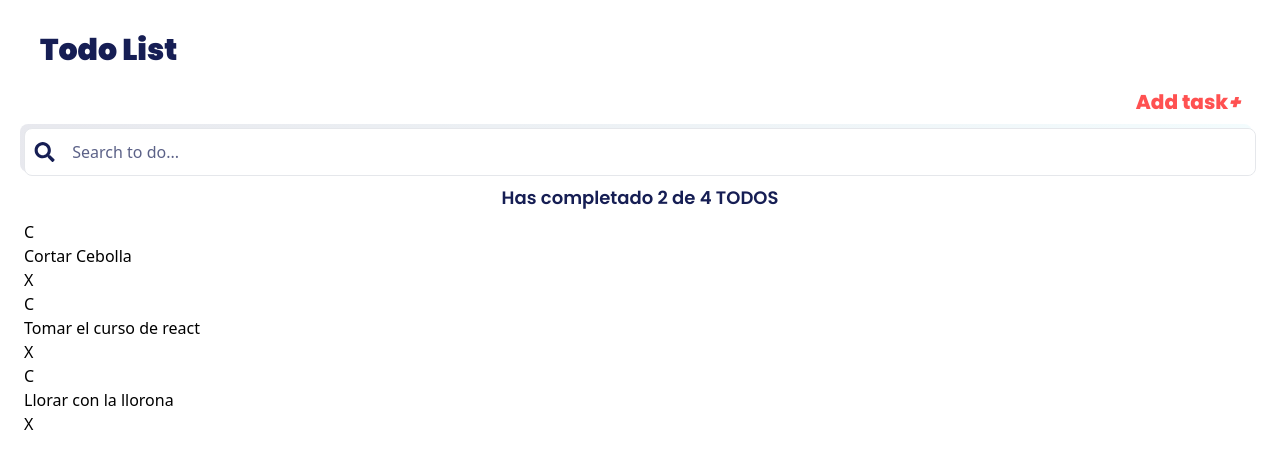
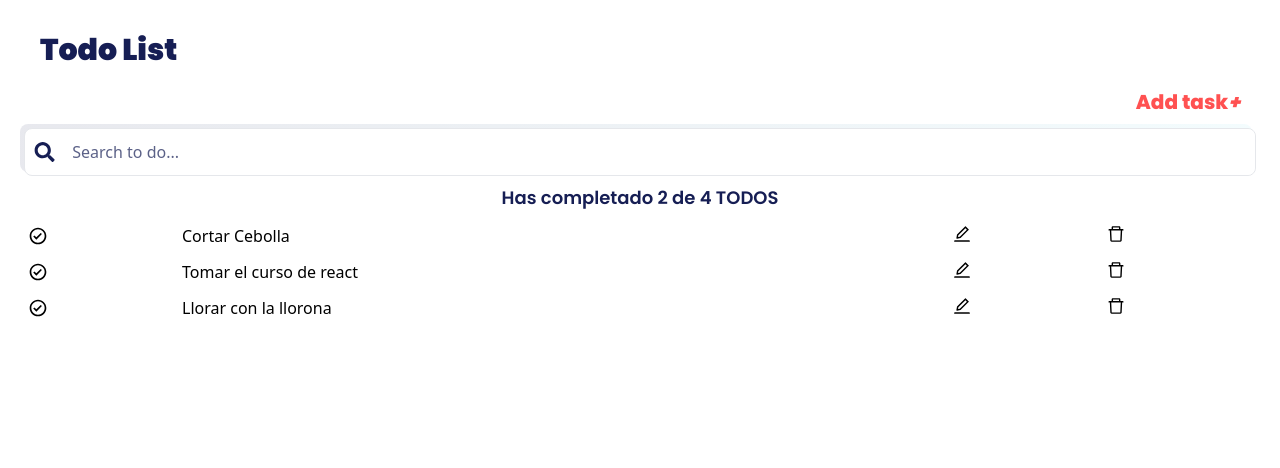
Before and after one commit to JosephMSS/curso-de-introduccion-a-react, a React (Create React App) app: page / in a window 1280 px wide. Shown: the top 468 px of the page. Built offline with nearby package versions, Linux system fonts and the light colour scheme.

Commit message:
Add icons to Todo Item

```diff
--- a/src/components/TodoItem.js
+++ b/src/components/TodoItem.js
@@ -1,14 +1,23 @@
-import { Fragment } from "react";
-
+import React from "react";
+import { BiCheckCircle } from "react-icons/bi";
+import { AiOutlineEdit } from "react-icons/ai";
+import { AiOutlineDelete } from "react-icons/ai";
 function TodoItem(props) {
   return (
-    <Fragment>
-      <li>
-        <span>C</span>
-        <p>{props.text}</p>
-        <span>X</span>
+    <>
+      <li className="grid  grid-cols-8 my-3 ">
+        <span className="my-auto mx-1 col-span-1">
+          <BiCheckCircle className="text-xl" />
+        </span>
+        <p className="col-span-5 truncate mx-1">{props.text}</p>
+        <span className="mx-1">
+          <AiOutlineEdit className="text-xl" />
+        </span>
+        <span className="mx-1">
+          <AiOutlineDelete className="text-xl" />
+        </span>
       </li>
-    </Fragment>
+    </>
   );
 }
 
```
